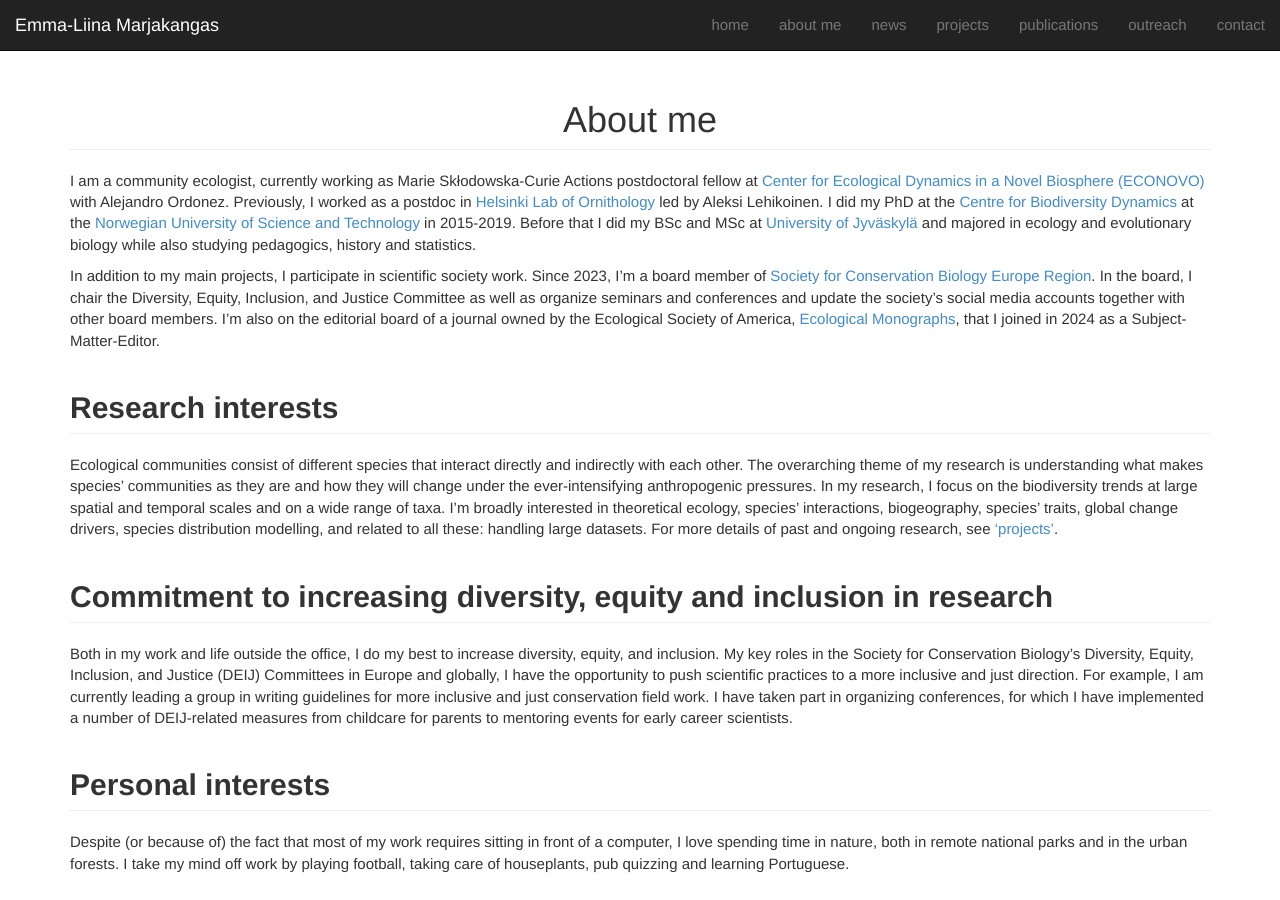
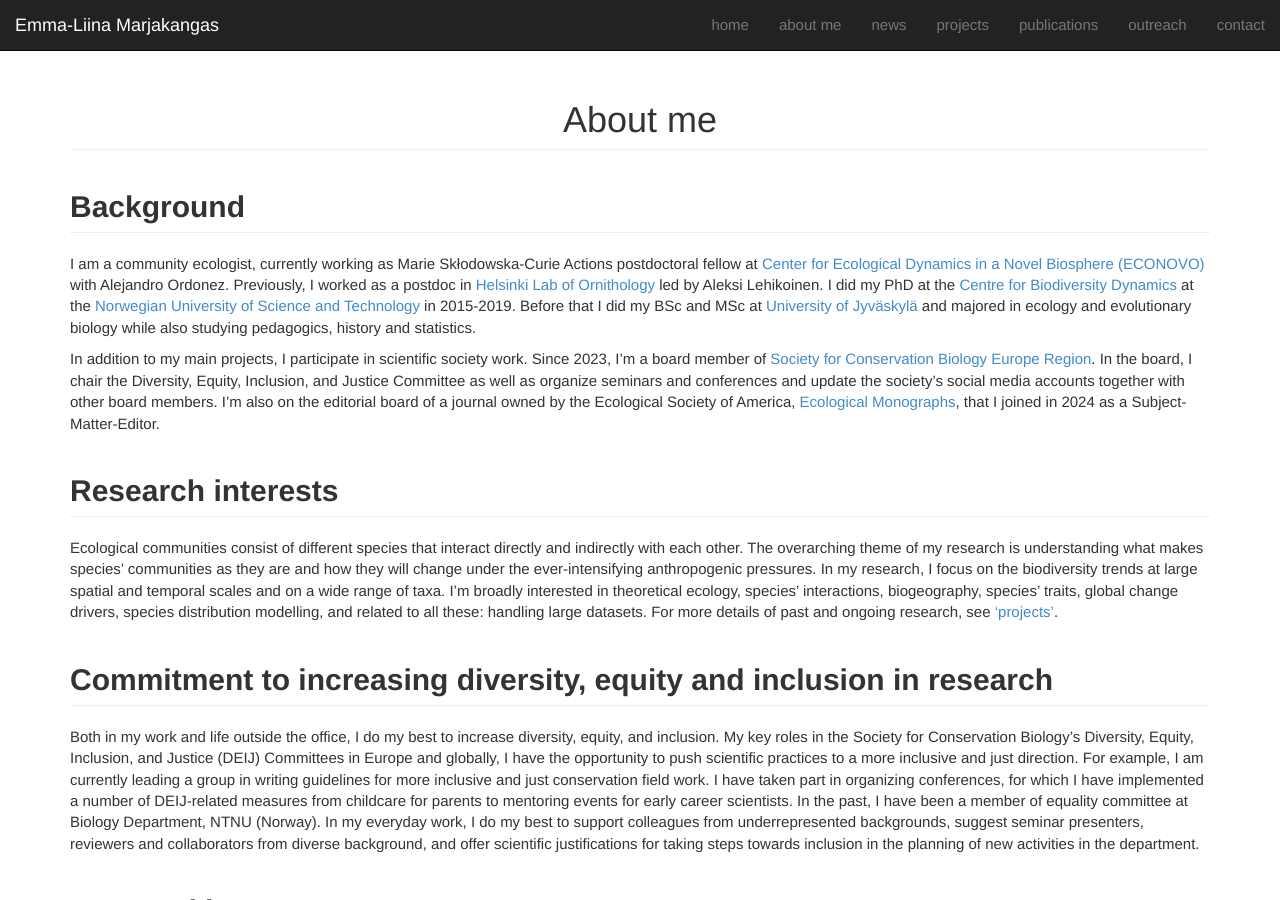
Before and after one commit to emmaliinamarjakangas/emmaliinamarjakangas.github.io, a Jekyll site: the page built from about me/index.md, in a window 1280 px wide and 900 px high. Built offline with Jekyll 4.4.1, drawn with Linux system fonts in a browser that asks for light colours; nearby versions of some CDN libraries.

Commit message:
Update index.md

```diff
--- a/about me/index.md
+++ b/about me/index.md
@@ -5,6 +5,8 @@
 ---
 
 <h1 class="page-header text-center"> About me </h1>
+
+<h2 class="page-header text-justify"> **Background** </h2>
 
 I am a community ecologist, currently working as Marie Skłodowska-Curie Actions postdoctoral fellow at [Center for Ecological Dynamics in a Novel Biosphere (ECONOVO)](https://bio.au.dk/forskning/forskningscentre/econovo) with Alejandro Ordonez. Previously, I worked as a postdoc in [Helsinki Lab of Ornithology](https://www.luomus.fi/fi/helsinki-lab-ornithology) led by Aleksi Lehikoinen. I did my PhD at the [Centre for Biodiversity Dynamics](https://www.ntnu.edu/cbd) at the [Norwegian University of Science and Technology](https://www.ntnu.edu/) in 2015-2019. Before that I did my BSc and MSc at [University of Jyväskylä](https://www.jyu.fi/en) and majored in ecology and evolutionary biology while also studying pedagogics, history and statistics.
 
@@ -16,7 +18,7 @@
 
 <h2 class="page-header text-justify"> **Commitment to increasing diversity, equity and inclusion in research** </h2>
 
-Both in my work and life outside the office, I do my best to increase diversity, equity, and inclusion. My key roles in the Society for Conservation Biology's Diversity, Equity, Inclusion, and Justice (DEIJ) Committees in Europe and globally, I have the opportunity to push scientific practices to a more inclusive and just direction. For example, I am currently leading a group in writing guidelines for more inclusive and just conservation field work. I have taken part in organizing conferences, for which I have implemented a number of DEIJ-related measures from childcare for parents to mentoring events for early career scientists.
+Both in my work and life outside the office, I do my best to increase diversity, equity, and inclusion. My key roles in the Society for Conservation Biology's Diversity, Equity, Inclusion, and Justice (DEIJ) Committees in Europe and globally, I have the opportunity to push scientific practices to a more inclusive and just direction. For example, I am currently leading a group in writing guidelines for more inclusive and just conservation field work. I have taken part in organizing conferences, for which I have implemented a number of DEIJ-related measures from childcare for parents to mentoring events for early career scientists. In the past, I have been a member of equality committee at Biology Department, NTNU (Norway). In my everyday work, I do my best to support colleagues from underrepresented backgrounds, suggest seminar presenters, reviewers and collaborators from diverse background, and offer scientific justifications for taking steps towards inclusion in the planning of new activities in the department.
 
 
 <h2 class="page-header text-justify"> **Personal interests** </h2>
```
